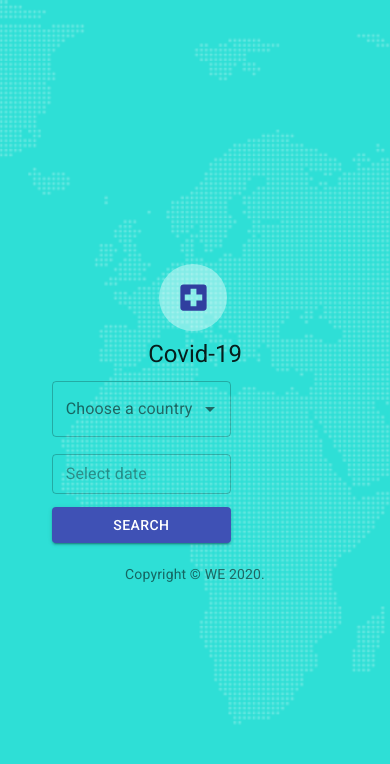
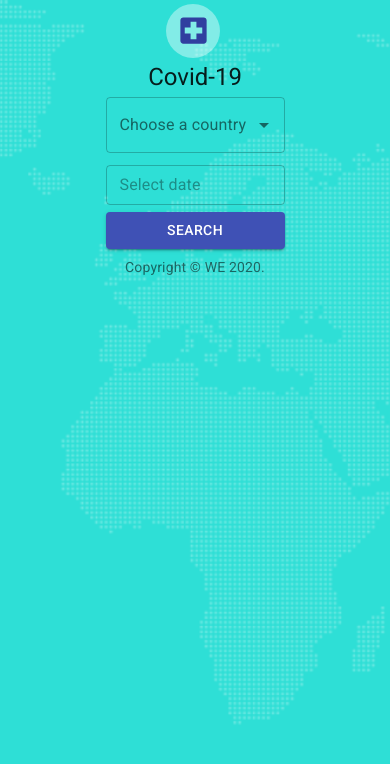
Before and after one commit to rodrigogomezcerda/test-covid-frontend-api, a React (Create React App) app: page / in a window 390 px wide. Shown: the top 764 px of the page. Built offline with nearby package versions, Linux system fonts and the light colour scheme; no server answers.

Commit message:
UPDATE: responsive design

```diff
--- a/src/App.css
+++ b/src/App.css
@@ -6,21 +6,20 @@
     background-position: center center;
     position: fixed;
     background-size: cover;
-
     min-height: 100%;
     min-width: 100%;
-
     flex-direction: column;
-    justify-content: center;
+    justify-content: start;
 }
 
 .container {
+    margin: 0% 25% 0%;
     padding-top: 1%;
 }
+
 .avatar {
-    padding-left: 40%;
-    padding-right: 50%;
-    padding-bottom: 2%;
+    padding-left: 47%;
+    padding-bottom: 1%;
 }
 
 .color {
@@ -29,23 +28,23 @@
 
 .color-circle {
     background: rgb(255, 255, 255, 0.4) !important;
-    width: 190% !important;
-    height: 67px !important;
+    /* height: 60px !important; */
+    padding: 6% !important;
 }
 
 .tipography {
-    margin-bottom: 2%;
+    margin-bottom: 1%;
 }
 
 form {
-    display: flex;
-    flex-direction: column;
-    padding: 1% 10% 1%;
-    width: 70%;
+    /* width: 30%;
+    margin: 0% 35% 0%; */
+    width: 35%;
+    margin: 0% 33% 0%;
 }
 
 .form-item {
-    margin-bottom: 5%;
+    margin-bottom: 2%;
 }
 
 /* .graphic {
@@ -55,16 +54,35 @@ form {
     position: relative;
     padding-bottom: 62.5%;
 }
-
 .graphic-item {
     position: absolute;
     width: 100%;
     height: 100%;
 } */
 
-/* @media (max-width: 430px) {
-    .graphic-item {
-        height: 300px;
-        width: 400px;
+@media (max-width: 490px) {
+    form {
+        width: 50%;
+        margin: 0% 25% 0%;
     }
-} */
+    .color-circle {
+        padding: 13% !important;
+    }
+    .avatar {
+        padding-left: 42%;
+    }
+}
+
+@media (min-width: 491px) and (max-width: 1100px) {
+    form {
+        width: 35%;
+        margin: 0% 32% 0%;
+    }
+    .color-circle {
+        /* height: 79px !important; */
+        padding: 6% !important;
+    }
+    .avatar {
+        padding-left: 46%;
+    }
+}
--- a/src/components/Graphic/Graphic.jsx
+++ b/src/components/Graphic/Graphic.jsx
@@ -10,7 +10,7 @@ const Graphic = (props) => {
     const arrayCases = data.map(({ Cases }) => Cases);
     const options = {
         chart: {
-            height: "90%",
+            height: "20%",
             type: "line",
         },
         title: {
--- a/src/components/Graphic/Graphic.module.scss
+++ b/src/components/Graphic/Graphic.module.scss
@@ -1,3 +1,5 @@
 .containerGraphic {
+    margin-right: 2%;
+    margin-top: 1%;
     width: 100%;
 }
```
